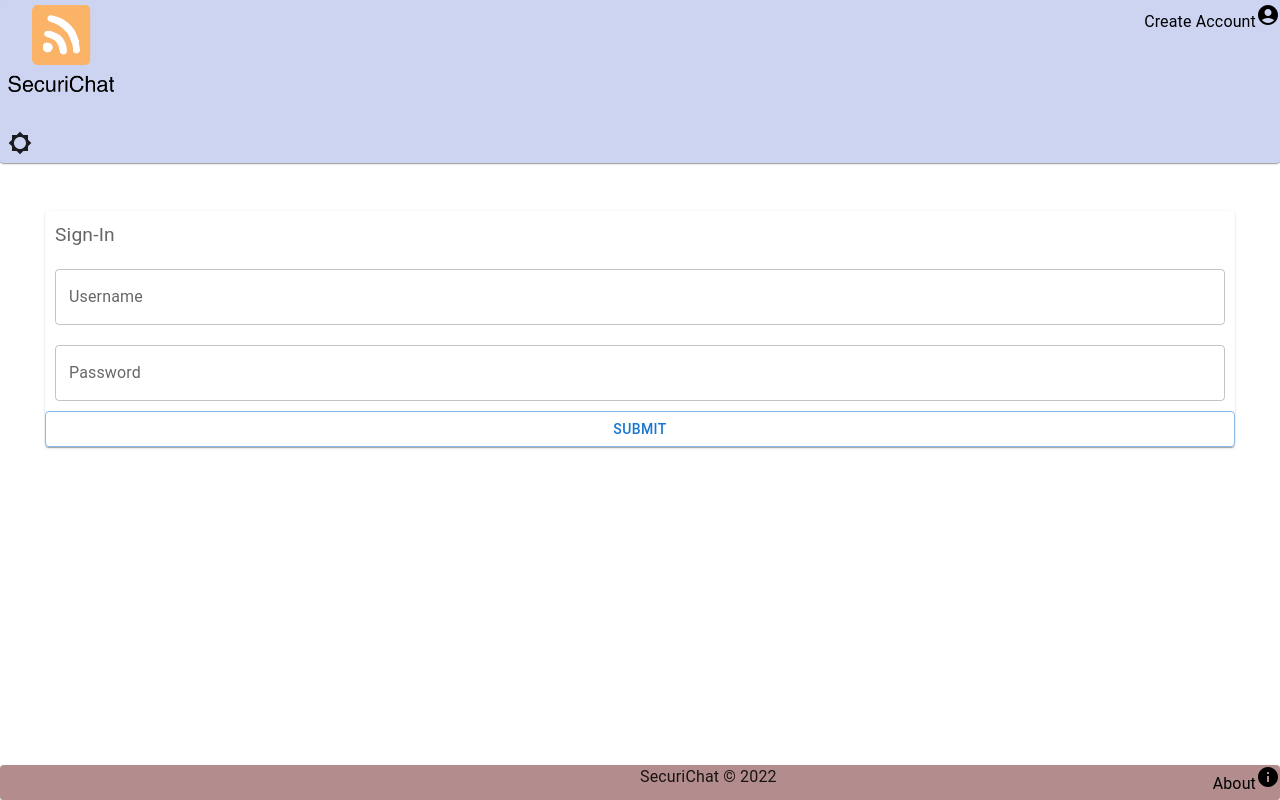
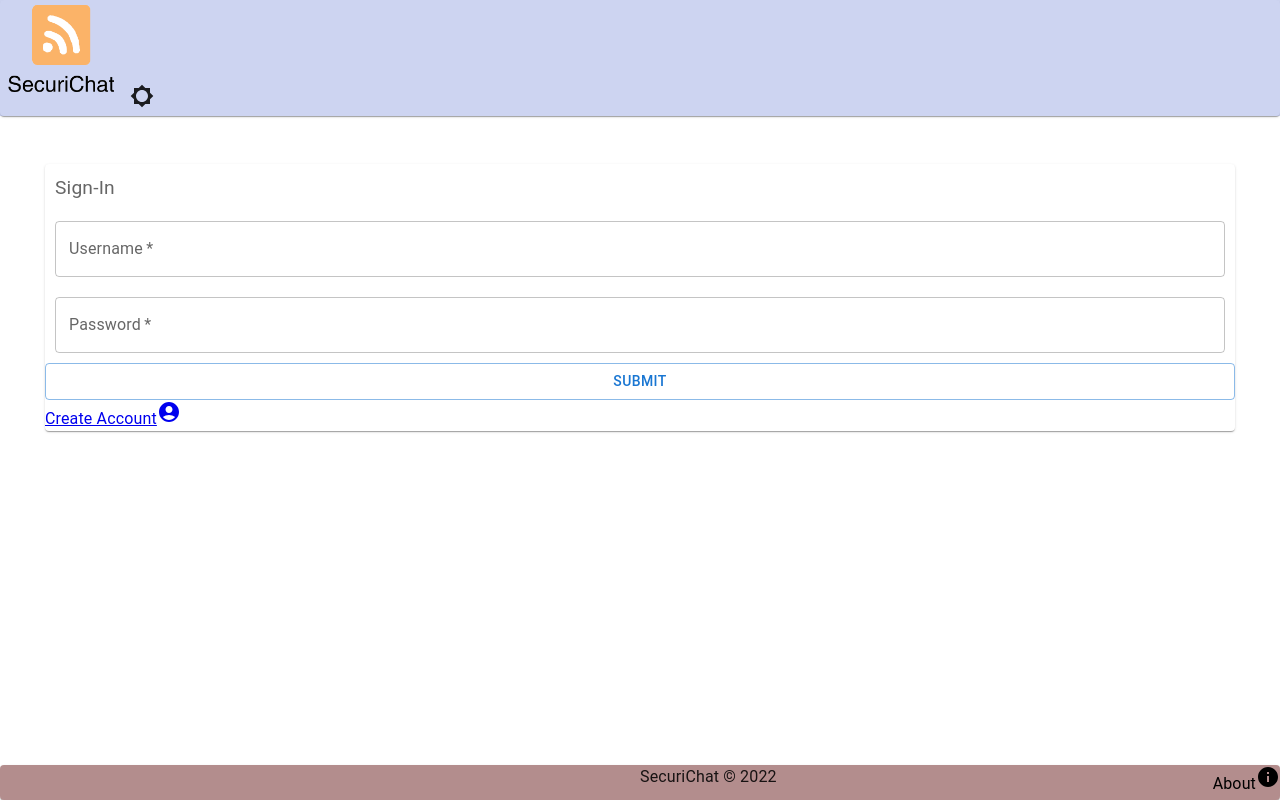
Before and after one commit to Secure-Chat/SecuriChat-Web-App, a React (Create React App) app: page / in a window 1280 px wide. Built offline with nearby package versions, Linux system fonts and the light colour scheme; no server answers.

Commit message:
moves create account, adds conditional rendering, antoine via liveshare

```diff
--- a/src/components/login/Login.js
+++ b/src/components/login/Login.js
@@ -4,12 +4,14 @@ import { connect } from 'react-redux';
 import axios from 'axios';
 import base64 from 'base-64';
 import { getUserData } from '../middleware/dataStore';
-import { Button, FormLabel, Paper, TextField, Typography } from '@mui/material';
-import { makeStyles } from '@mui/styles';
 
 
 // Styles
 import './Login.scss';
+import { Button, FormLabel, Paper, TextField, Typography } from '@mui/material';
+import { makeStyles } from '@mui/styles';
+import { NavLink } from 'react-router-dom';
+import AccountCircleIcon from '@mui/icons-material/AccountCircle';
 import { fontFamily } from '@mui/system';
 
 // Components
@@ -17,8 +19,8 @@ import { fontFamily } from '@mui/system';
 const useStyles = makeStyles({
   btn: {
     color: 'red'
-  }
-})
+  },
+});
 
 const mapStateToProps = (state) => {
   return {
@@ -87,14 +89,22 @@ export default connect(
   return (
     <Paper>
       <Typography>
+        <div id='login-div'>
           <form id="login-form" onSubmit={loginHandler}>
             <FormLabel id="label">Sign-In</FormLabel>
-          <TextField className="login-field" label="Username" name="username" style={{ margin: '10px' }} />
-          <TextField className="login-field" label="Password" type="password" name="password" style={{ margin: '10px' }} />
+            <TextField required className="login-field" label="Username" name="username" style={{ margin: '10px' }} />
+            <TextField required className="login-field" label="Password" type="password" name="password" style={{ margin: '10px' }} />
             <Button className={classes.btn} variant="outlined" type="submit">
               Submit
             </Button>
           </form>
+          <div className='create-account-link'>
+            <NavLink to="/signup">
+              Create Account
+              <AccountCircleIcon />
+            </NavLink>
+          </div>
+        </div>
       </Typography>
     </Paper>
   );
--- a/src/components/navbar/Navbar.js
+++ b/src/components/navbar/Navbar.js
@@ -2,7 +2,6 @@ import React from 'react';
 import { NavLink, Link } from 'react-router-dom';
 
 // mui
-import AccountCircleIcon from '@mui/icons-material/AccountCircle';
 import SettingsApplicationsIcon from '@mui/icons-material/SettingsApplications';
 import ContactsIcon from '@mui/icons-material/Contacts';
 import LogoutIcon from '@mui/icons-material/Logout';
@@ -14,18 +13,19 @@ const useStyles = makeStyles({
   logo:{
     height: '100px',
   },
-  createAccount: {
-    float: 'right',
-    textDecoration: 'none',
-    color: 'black',
-    position: 'relative',
-    bottom: '120px'
-  }
+  // createAccount: {
+  //   float: 'right',
+  //   textDecoration: 'none',
+  //   color: 'black',
+  //   position: 'relative',
+  //   bottom: '120px'
+  // }
 })
 
 const Navbar = (props) => {
   const classes = useStyles();
 
+  if (props.isLoggedIn) {
     return (
       <Paper>
         <Typography>
@@ -34,7 +34,6 @@ const Navbar = (props) => {
               <Link to="/">
                 <img src={logo} alt="SecuriChat" className={classes.logo} />
               </Link>
-            {props.isLoggedIn ? (
                   <ul>
                   <li className="nav-item">
                     <NavLink className="nav-link" to="/contacts">
@@ -52,16 +51,6 @@ const Navbar = (props) => {
                     </span>
                   </li>
                 </ul>
-            ) : (
-              <ul>
-                <li className="nav-item">
-                  <NavLink className={classes.createAccount}to="/signup">
-                    Create Account
-                    <AccountCircleIcon />
-                  </NavLink>
-                </li>
-              </ul>
-            )}
               <IconButton color="inherit" onClick={() => props.setDarkMode(!props.darkMode)}>
                 {props.chooseIconMode}
               </IconButton>
@@ -70,6 +59,25 @@ const Navbar = (props) => {
         </Typography>
       </Paper>
     );
+  } else {
+    return (
+    <>
+      <Paper>
+        <Typography>
+          <nav className="navbar nav-bg">
+            <div className="container">
+              <Link to="/">
+                <img src={logo} alt="SecuriChat" className={classes.logo} />
+              </Link>
+              <IconButton color="inherit" onClick={() => props.setDarkMode (!props.darkMode)}>
+              {props.chooseIconMode}
+              </IconButton>
+            </div>
+          </nav>
+        </Typography>
+      </Paper>
+    </>
+  )}
 };
 
 export default Navbar;
```
Lines whose indentation alone changed are shown as unchanged.
